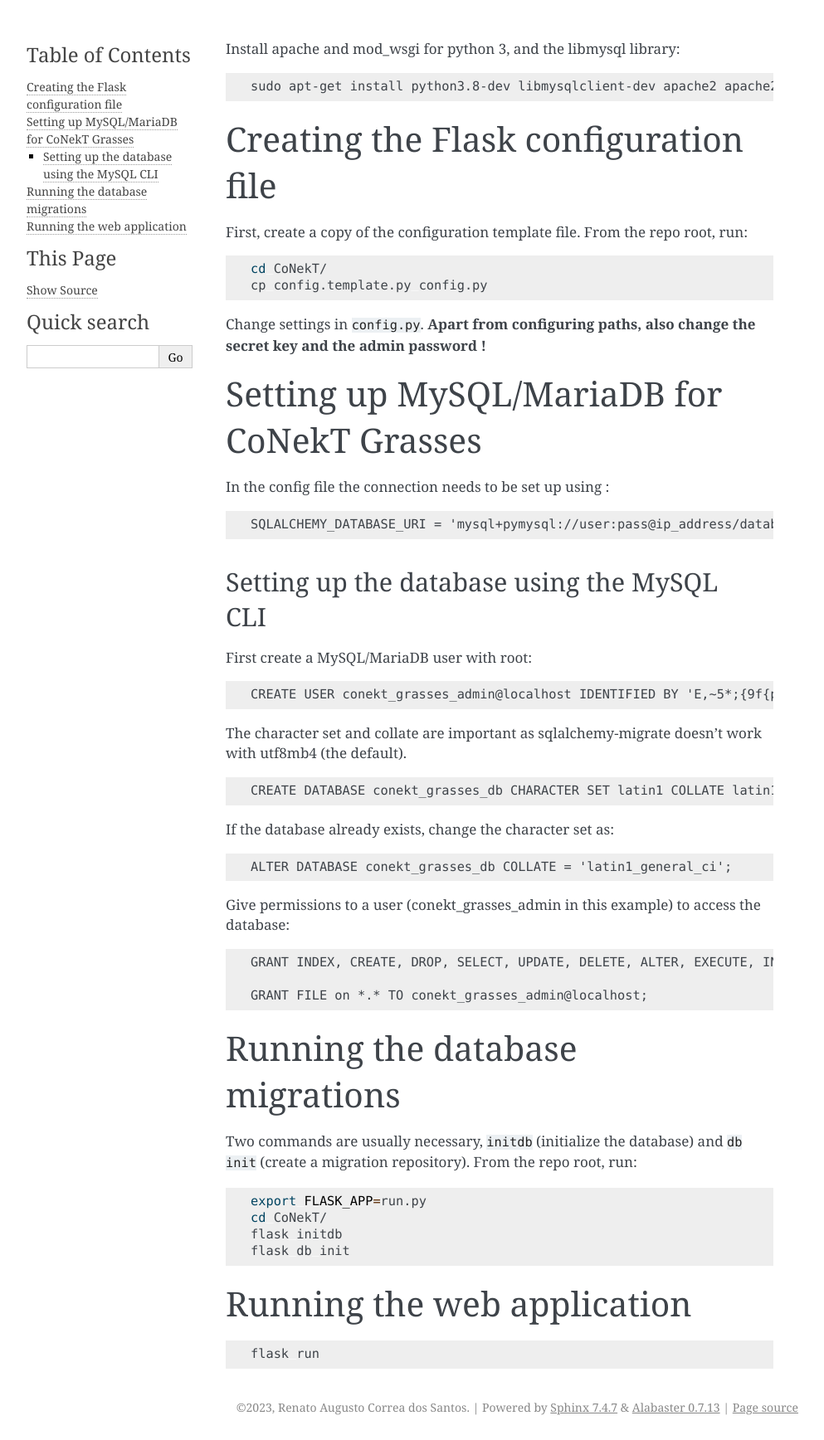
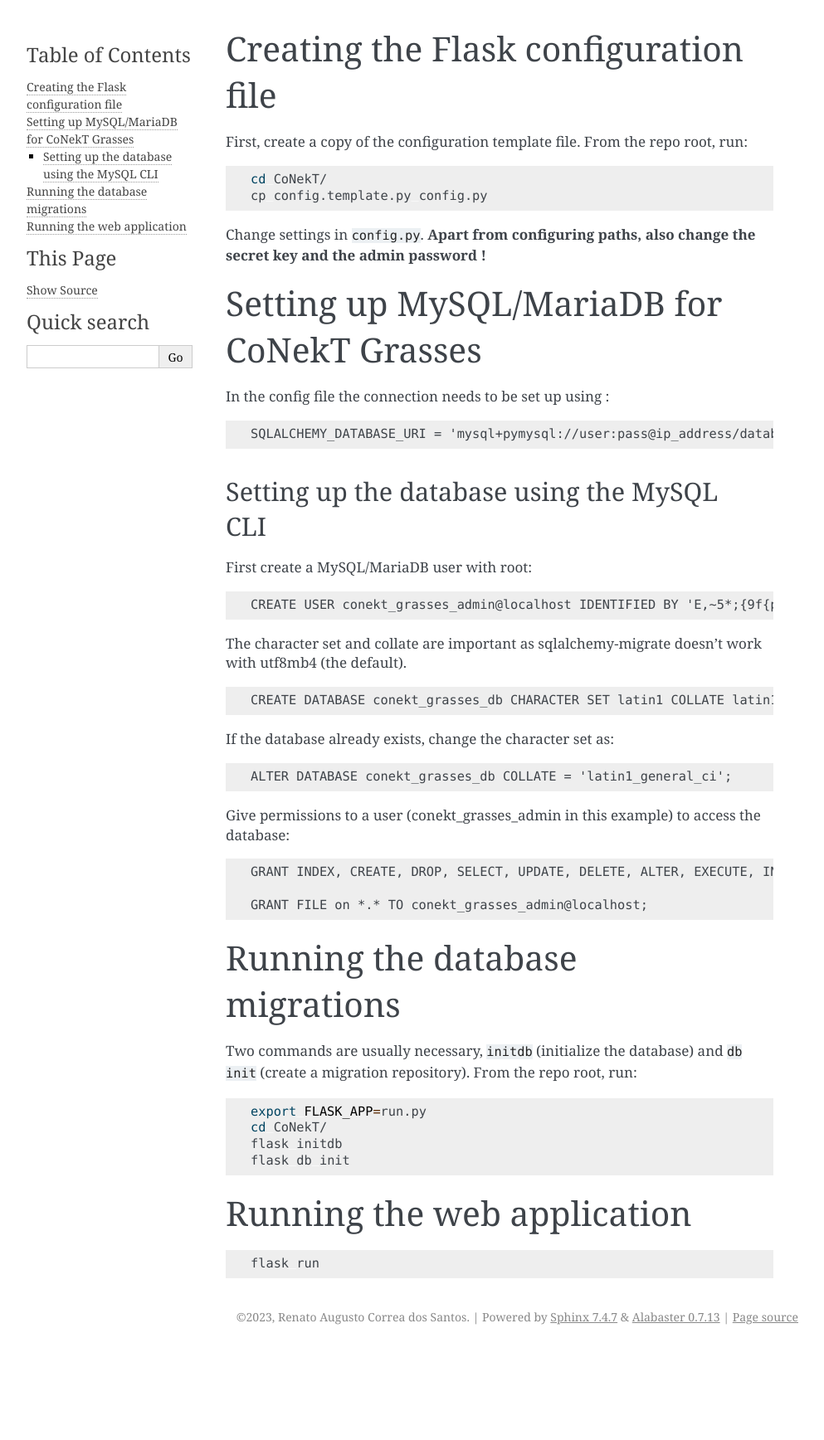
Before and after one commit to labbces/conekt_grasses, a Sphinx documentation site: the page built from CoNekT/docs/source/connect_mysql.md, in a window 1280 px wide. Shown: the whole page at 83% size, without its empty margins (148-1141 px from the left). Built offline with Sphinx 7.4.7, drawn with Linux system fonts in a browser that asks for light colours; after the commit the page ends 1627 px from its top, so only the background shows below that.

```diff
--- a/CoNekT/docs/source/connect_mysql.md
+++ b/CoNekT/docs/source/connect_mysql.md
@@ -1,7 +1,3 @@
-Install apache and mod_wsgi for python 3, and the libmysql library:
-
-    sudo apt-get install python3.8-dev libmysqlclient-dev apache2 apache2-dev libapache2-mod-wsgi-py3
-
 # Creating the Flask configuration file
 
 First, create a copy of the configuration template file. From the repo root, run:
```
